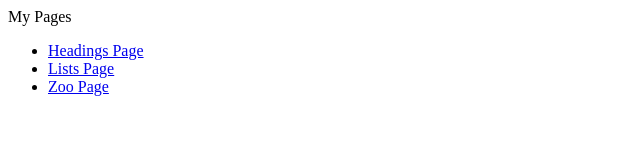
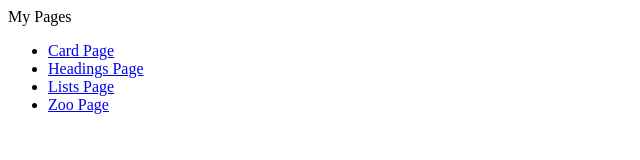
Before and after one commit to jiyawadhwa/mywebsite, a website: page public/html/index.html in a window 1280 px wide. Shown: the whole page, without its empty margins (0-640 px from the left). Drawn offline with Linux system fonts and the light colour scheme.

Commit message:
adding card to home

```diff
--- a/public/html/index.html
+++ b/public/html/index.html
@@ -3,6 +3,7 @@
     <body>
         My Pages
         <ul>
+            <li><a href='/card'>Card Page</a></li>
             <li><a href='/headings'>Headings Page</a></li>
             <li><a href="/lists">Lists Page</a></li>
             <li><a href="/zoo">Zoo Page</a></li>
```
